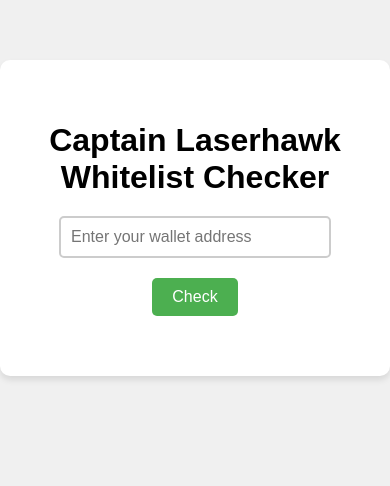
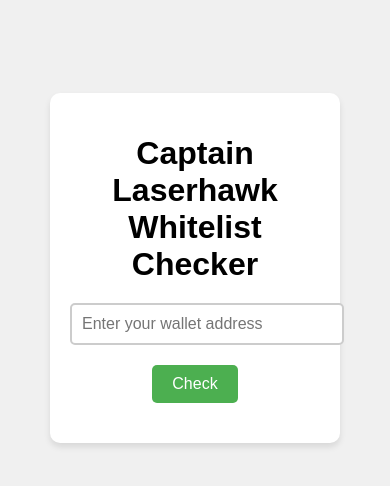
Before and after one commit to fefeslime/nft-whitelist-checker, a plain HTML site: page index.html in a window 390 px wide. Shown: the part 204-690 px from the top of the page. Drawn offline with Linux system fonts and the light colour scheme.

Commit message:
Update index.html

```diff
--- a/index.html
+++ b/index.html
@@ -7,12 +7,12 @@
     body {
       font-family: Arial, sans-serif;
       background-color: #f0f0f0;
-      padding: 0;
-      margin:0;
+      padding: 50px;
       display: flex;
       justify-content: center;
       align-items: center;
       height: 100vh;
+      margin: 0;
     }
     .container {
       background-color: #fff;
@@ -58,12 +58,23 @@
     .loading {
       color: #555;
     }
+
+    /* Responsive Design */
+    @media (max-width: 600px) {
+      .container {
+        width: 90%;
+        padding: 20px;
+      }
+      input[type="text"] {
+        width: 100%;
+      }
+    }
   </style>
 </head>
 <body>
   <div class="container">
     <h1>Captain Laserhawk Whitelist Checker</h1>
-    <input type="text" id="walletInput" placeholder="Enter your wallet address">
+    <input type="text" id="walletInput" placeholder="Enter your wallet address" aria-label="Wallet Address">
     <br>
     <button onclick="checkWhitelist()">Check</button>
     <div class="result" id="result"></div>
@@ -85,7 +96,7 @@
         return;
       }
 
-      resultDiv.innerHTML = '<span class="loading">Checking...</span>';
+      resultDiv.innerHTML = '<span class="loading">🔄 Checking...</span>';
 
       try {
         const response = await fetch('/.netlify/functions/checkWhitelist?wallet=' + encodeURIComponent(wallet));
@@ -96,7 +107,8 @@
 
         if (data.success) {
           if (data.whitelisted) {
-            resultDiv.innerHTML = '<span class="success">✅ Your wallet is whitelisted!</span>';
+            // Display the whitelist type
+            resultDiv.innerHTML = `<span class="success">✅ Your wallet is whitelisted!<br>Type: ${data.type}</span>`;
           } else {
             resultDiv.innerHTML = '<span class="failure">❌ Your wallet is not whitelisted.</span>';
           }
```
